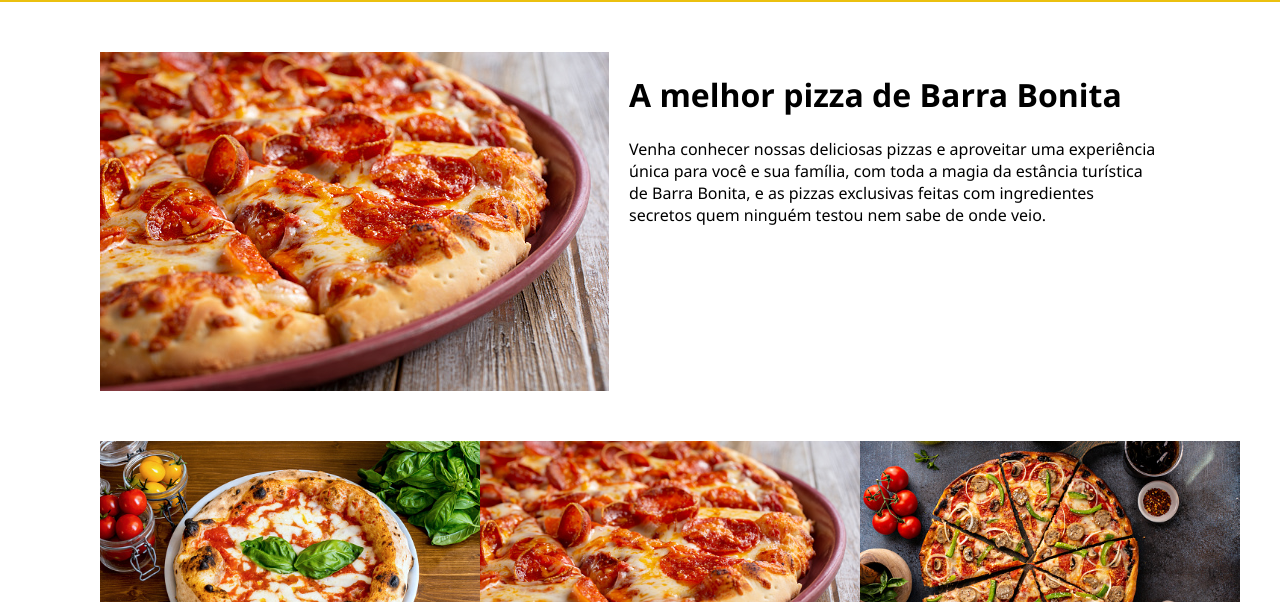
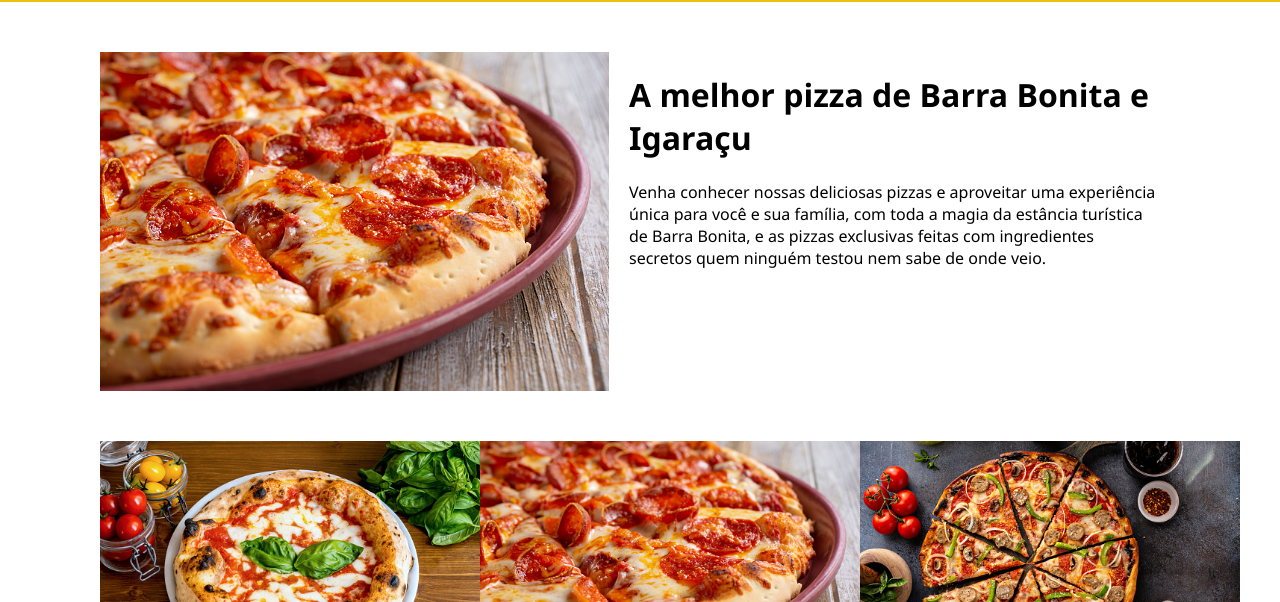
Before and after one commit to sergio-lacerda-senai/pizza-delicia-2024, a plain HTML site: page index.html in a window 1280 px wide. Shown: the part 198-800 px from the top of the page. Drawn offline with Linux system fonts and the light colour scheme.

Commit message:
Update index.html

```diff
--- a/index.html
+++ b/index.html
@@ -23,7 +23,7 @@
         <div id="superior">
             <img src="imagens/pizza2.jpg" alt="pizza" />
             <div id="texto-home">
-                <h1>A melhor pizza de Barra Bonita</h1>
+                <h1>A melhor pizza de Barra Bonita e Igaraçu</h1>
                 <p>
                     Venha conhecer nossas deliciosas pizzas
                     e aproveitar uma experiência única para
```
